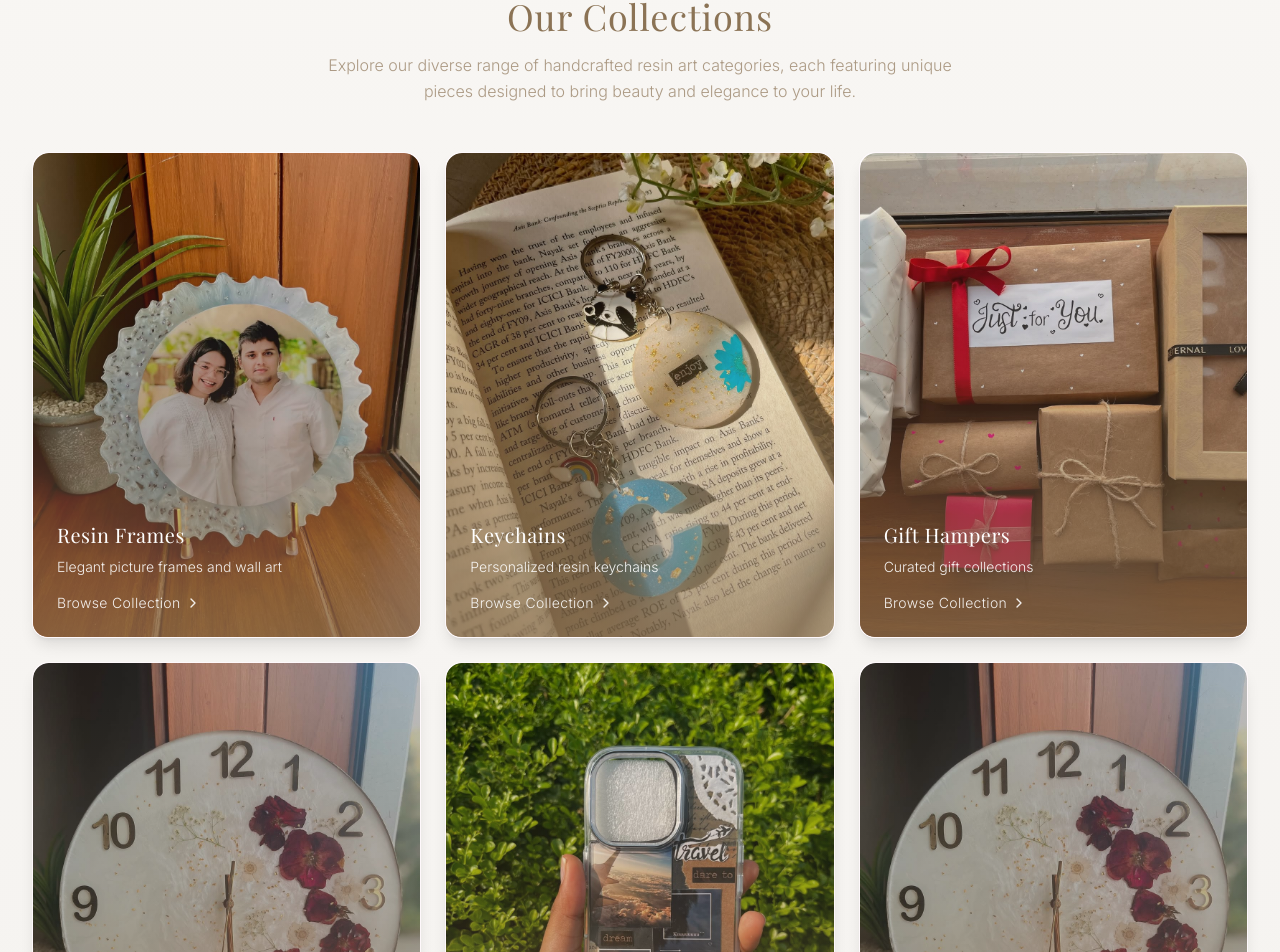
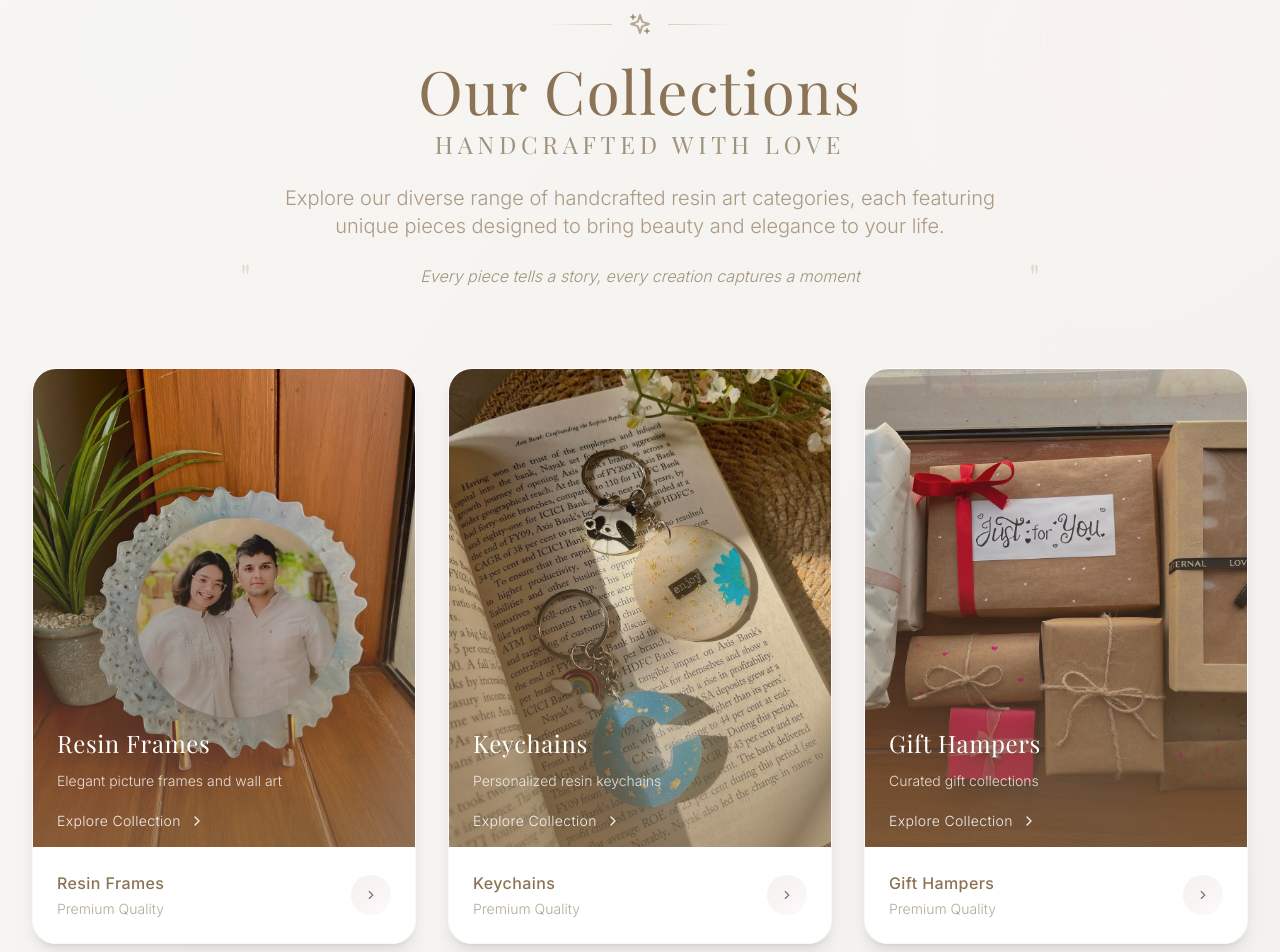
Before and after one commit to Kushal3006/sbcreations, a React (Vite) app: page / in a window 1280 px wide. Shown: the part 1417-2369 px from the top of the page. Built offline with nearby package versions, Linux system fonts and the light colour scheme.

Commit message:
Beautiful Collections Section Redesign

```diff
--- a/src/components/FeaturedCollections.tsx
+++ b/src/components/FeaturedCollections.tsx
@@ -1,54 +1,225 @@
 import React from 'react';
 import { collections } from '../data/collections';
-import { ChevronRight } from 'lucide-react';
+import { ChevronRight, Sparkles } from 'lucide-react';
 import { Link } from './ui/Link';
+import { motion } from 'framer-motion';
+import { useInView } from 'react-intersection-observer';
 
 const FeaturedCollections: React.FC = () => {
+  const [ref, inView] = useInView({
+    triggerOnce: true,
+    threshold: 0.1,
+  });
+
+  const containerVariants = {
+    hidden: { opacity: 0 },
+    visible: {
+      opacity: 1,
+      transition: {
+        duration: 0.6,
+        staggerChildren: 0.15
+      }
+    }
+  };
+
+  const itemVariants = {
+    hidden: { opacity: 0, y: 30, scale: 0.95 },
+    visible: {
+      opacity: 1,
+      y: 0,
+      scale: 1,
+      transition: {
+        duration: 0.6,
+        ease: "easeOut"
+      }
+    }
+  };
+
+  const headerVariants = {
+    hidden: { opacity: 0, y: 40 },
+    visible: {
+      opacity: 1,
+      y: 0,
+      transition: {
+        duration: 0.8,
+        ease: "easeOut"
+      }
+    }
+  };
+
   return (
-    <section id="collections" className="py-20 px-4 md:px-8 bg-gradient-to-b from-[#F8F6F3] to-[#F5F3F0]">
-      <div className="container mx-auto">
-        {/* Watercolor background elements */}
+    <section id="collections" className="relative py-16 sm:py-20 md:py-24 px-4 md:px-8 bg-gradient-to-br from-[#F8F6F3] via-[#F5F3F0] to-[#F2F0ED] overflow-hidden">
+      {/* Enhanced watercolor background elements */}
       <div className="absolute inset-0 pointer-events-none overflow-hidden">
-          <div className="absolute top-10 right-20 w-64 h-64 bg-gradient-to-br from-pink-50/20 to-transparent rounded-full blur-3xl"></div>
-          <div className="absolute bottom-20 left-10 w-80 h-80 bg-gradient-to-tr from-pink-100/15 to-transparent rounded-full blur-3xl"></div>
+        {/* Large flowing watercolor shapes */}
+        <div className="absolute top-0 right-0 w-96 h-96 bg-gradient-to-bl from-pink-50/30 via-rose-50/20 to-transparent rounded-full blur-3xl transform rotate-12"></div>
+        <div className="absolute bottom-0 left-0 w-80 h-80 bg-gradient-to-tr from-pink-100/25 via-purple-50/15 to-transparent rounded-full blur-3xl transform -rotate-12"></div>
+        <div className="absolute top-1/2 left-1/2 transform -translate-x-1/2 -translate-y-1/2 w-64 h-64 bg-gradient-to-r from-green-50/20 to-pink-50/20 rounded-full blur-2xl opacity-40"></div>
+
+        {/* Floating botanical elements */}
+        <div className="absolute top-20 left-20 w-32 h-32 bg-gradient-to-br from-green-100/30 to-transparent rounded-full blur-xl opacity-50 animate-pulse"></div>
+        <div className="absolute bottom-32 right-24 w-24 h-24 bg-gradient-to-bl from-pink-100/40 to-transparent rounded-full blur-lg opacity-60 animate-pulse" style={{ animationDelay: '1s' }}></div>
+
+        {/* Subtle sparkle effects */}
+        <div className="absolute top-1/4 right-1/4 w-2 h-2 bg-[#8B7355]/30 rounded-full animate-ping"></div>
+        <div className="absolute bottom-1/3 left-1/3 w-1 h-1 bg-pink-300/50 rounded-full animate-ping" style={{ animationDelay: '2s' }}></div>
       </div>
 
-        <div className="text-center mb-12 relative z-10">
-          <h2 className="text-3xl md:text-4xl font-serif font-light text-[#8B7355] mb-4 tracking-wide">
+      <div className="container mx-auto relative z-10">
+        {/* Enhanced Header Section */}
+        <motion.div
+          ref={ref}
+          initial="hidden"
+          animate={inView ? "visible" : "hidden"}
+          variants={headerVariants}
+          className="text-center mb-12 sm:mb-16 md:mb-20"
+        >
+          {/* Decorative element above title */}
+          <div className="flex items-center justify-center mb-6">
+            <div className="h-px w-12 sm:w-16 bg-gradient-to-r from-transparent to-[#8B7355]/30"></div>
+            <Sparkles className="mx-4 w-5 h-5 sm:w-6 sm:h-6 text-[#8B7355]/60" />
+            <div className="h-px w-12 sm:w-16 bg-gradient-to-l from-transparent to-[#8B7355]/30"></div>
+          </div>
+
+          <h2 className="text-3xl sm:text-4xl md:text-5xl lg:text-6xl font-serif font-light text-[#8B7355] mb-4 sm:mb-6 tracking-wide leading-tight">
             Our Collections
+            <span className="block text-lg sm:text-xl md:text-2xl text-[#A0937D] font-extralight mt-2 tracking-[0.2em]">
+              HANDCRAFTED WITH LOVE
+            </span>
           </h2>
-          <p className="text-[#8B7355]/70 max-w-2xl mx-auto font-light leading-relaxed">
+
+          <div className="max-w-3xl mx-auto">
+            <p className="text-base sm:text-lg md:text-xl text-[#8B7355]/70 font-light leading-relaxed mb-6">
               Explore our diverse range of handcrafted resin art categories, each featuring unique pieces
               designed to bring beauty and elegance to your life.
             </p>
+
+            {/* Decorative quote */}
+            <div className="relative">
+              <div className="absolute -left-4 -top-2 text-4xl text-[#8B7355]/20 font-serif">"</div>
+              <p className="text-sm sm:text-base text-[#A0937D] italic font-light">
+                Every piece tells a story, every creation captures a moment
+              </p>
+              <div className="absolute -right-4 -bottom-2 text-4xl text-[#8B7355]/20 font-serif">"</div>
             </div>
+          </div>
+        </motion.div>
 
-        <div className="grid grid-cols-2 sm:grid-cols-2 md:grid-cols-3 gap-6 relative z-10">
-          {collections.map((collection) => (
+        {/* Enhanced Collections Grid */}
+        <motion.div
+          variants={containerVariants}
+          initial="hidden"
+          animate={inView ? "visible" : "hidden"}
+          className="grid grid-cols-2 sm:grid-cols-2 md:grid-cols-3 gap-4 sm:gap-6 md:gap-8 relative z-10"
+        >
+          {collections.map((collection, index) => (
+            <motion.div
+              key={collection.id}
+              variants={itemVariants}
+              className="group relative"
+            >
               <Link
-              key={collection.id}
                 href={collection.path}
-              className="group relative overflow-hidden rounded-2xl shadow-lg transition-transform duration-300 hover:-translate-y-2 bg-white/90 backdrop-blur-sm border border-pink-50/50"
+                className="block relative overflow-hidden rounded-2xl sm:rounded-3xl shadow-lg hover:shadow-2xl transition-all duration-500 bg-white/95 backdrop-blur-sm border border-pink-50/50 h-full"
               >
-              <div className="aspect-w-4 aspect-h-3">
+                {/* Image Container with Enhanced Effects */}
+                <div className="relative aspect-[4/5] sm:aspect-[4/4] md:aspect-[4/5] overflow-hidden">
                   <img
                     src={collection.image}
                     alt={collection.title}
-                  className="w-full h-full object-cover transition-transform duration-300 group-hover:scale-105 rounded-t-2xl"
+                    className="w-full h-full object-cover transition-all duration-700 group-hover:scale-110 group-hover:rotate-1"
                   />
-                <div className="absolute inset-0 bg-gradient-to-t from-[#8B7355]/70 via-[#8B7355]/20 to-transparent rounded-t-2xl"></div>
+
+                  {/* Multi-layered overlay for depth */}
+                  <div className="absolute inset-0 bg-gradient-to-t from-[#8B7355]/80 via-[#8B7355]/30 to-transparent opacity-80 group-hover:opacity-90 transition-opacity duration-500"></div>
+                  <div className="absolute inset-0 bg-gradient-to-br from-pink-100/20 to-transparent opacity-0 group-hover:opacity-100 transition-opacity duration-500"></div>
+
+                  {/* Floating decorative elements */}
+                  <div className="absolute top-4 right-4 w-8 h-8 bg-white/20 rounded-full backdrop-blur-sm opacity-0 group-hover:opacity-100 transition-all duration-500 transform translate-x-4 group-hover:translate-x-0">
+                    <div className="w-full h-full rounded-full bg-gradient-to-br from-pink-200/50 to-transparent"></div>
                   </div>
-              <div className="absolute bottom-0 left-0 right-0 p-4 sm:p-6 text-white">
-                <h3 className="text-base sm:text-xl font-serif font-light mb-1 sm:mb-2 tracking-wide">{collection.title}</h3>
-                <p className="text-xs sm:text-sm text-white/90 mb-2 sm:mb-4 font-light">{collection.subtitle}</p>
-                <div className="flex items-center text-xs sm:text-sm font-light text-white/90 group-hover:text-white transition-colors tracking-wide">
-                  <span>Browse Collection</span>
-                  <ChevronRight size={16} className="ml-1 transition-transform group-hover:translate-x-1" />
+
+                  {/* Enhanced content overlay */}
+                  <div className="absolute bottom-0 left-0 right-0 p-4 sm:p-6 text-white transform translate-y-2 group-hover:translate-y-0 transition-transform duration-500">
+                    <div className="space-y-2 sm:space-y-3">
+                      <h3 className="text-base sm:text-lg md:text-xl lg:text-2xl font-serif font-light tracking-wide leading-tight">
+                        {collection.title}
+                      </h3>
+                      <p className="text-xs sm:text-sm text-white/90 font-light leading-relaxed opacity-90 group-hover:opacity-100 transition-opacity duration-300">
+                        {collection.subtitle}
+                      </p>
+
+                      {/* Enhanced CTA */}
+                      <div className="flex items-center text-xs sm:text-sm font-light text-white/90 group-hover:text-white transition-all duration-300 pt-2">
+                        <span className="tracking-wide">Explore Collection</span>
+                        <ChevronRight
+                          size={16}
+                          className="ml-2 transition-all duration-300 group-hover:translate-x-2 group-hover:scale-110"
+                        />
+                      </div>
+                    </div>
+                  </div>
+
+                  {/* Shimmer effect on hover */}
+                  <div className="absolute inset-0 opacity-0 group-hover:opacity-100 transition-opacity duration-700">
+                    <div className="absolute inset-0 bg-gradient-to-r from-transparent via-white/10 to-transparent transform -skew-x-12 translate-x-[-100%] group-hover:translate-x-[100%] transition-transform duration-1000"></div>
+                  </div>
+                </div>
+
+                {/* Enhanced bottom section */}
+                <div className="p-3 sm:p-4 md:p-6 bg-white/95 backdrop-blur-sm">
+                  <div className="flex items-center justify-between">
+                    <div className="flex-1">
+                      <h4 className="text-sm sm:text-base font-medium text-[#8B7355] tracking-wide group-hover:text-[#7A6449] transition-colors duration-300">
+                        {collection.title}
+                      </h4>
+                      <p className="text-xs sm:text-sm text-[#A0937D] font-light mt-1 opacity-80 group-hover:opacity-100 transition-opacity duration-300">
+                        Premium Quality
+                      </p>
+                    </div>
+
+                    {/* Decorative element */}
+                    <div className="w-8 h-8 sm:w-10 sm:h-10 rounded-full bg-gradient-to-br from-[#8B7355]/10 to-pink-50/50 flex items-center justify-center group-hover:scale-110 transition-transform duration-300">
+                      <ChevronRight size={14} className="text-[#8B7355] group-hover:text-[#7A6449] transition-colors duration-300" />
+                    </div>
                   </div>
                 </div>
               </Link>
+            </motion.div>
           ))}
+        </motion.div>
+
+        {/* Enhanced Bottom Section */}
+        <motion.div
+          initial={{ opacity: 0, y: 30 }}
+          animate={inView ? { opacity: 1, y: 0 } : { opacity: 0, y: 30 }}
+          transition={{ delay: 0.8, duration: 0.6 }}
+          className="text-center mt-12 sm:mt-16 md:mt-20"
+        >
+          <div className="max-w-2xl mx-auto">
+            <p className="text-sm sm:text-base text-[#8B7355]/60 font-light mb-6">
+              Can't find what you're looking for? We create custom pieces tailored to your vision.
+            </p>
+
+            <div className="flex flex-col sm:flex-row gap-4 justify-center items-center">
+              <Link
+                href="#custom"
+                className="inline-flex items-center px-6 sm:px-8 py-3 sm:py-4 bg-gradient-to-r from-[#8B7355] to-[#A0937D] text-white rounded-full hover:from-[#7A6449] hover:to-[#8B7355] transition-all duration-300 shadow-lg hover:shadow-xl group font-light tracking-wide"
+              >
+                <span>Request Custom Order</span>
+                <Sparkles className="ml-2 w-4 h-4 group-hover:rotate-12 transition-transform duration-300" />
+              </Link>
+
+              <Link
+                href="#about"
+                className="inline-flex items-center text-[#8B7355] hover:text-[#7A6449] font-light tracking-wide transition-colors duration-300 group"
+              >
+                <span className="text-sm sm:text-base">Learn Our Story</span>
+                <ChevronRight className="ml-1 w-4 h-4 group-hover:translate-x-1 transition-transform duration-300" />
+              </Link>
             </div>
+          </div>
+        </motion.div>
       </div>
     </section>
   );
```
Lines whose indentation alone changed are shown as unchanged.
